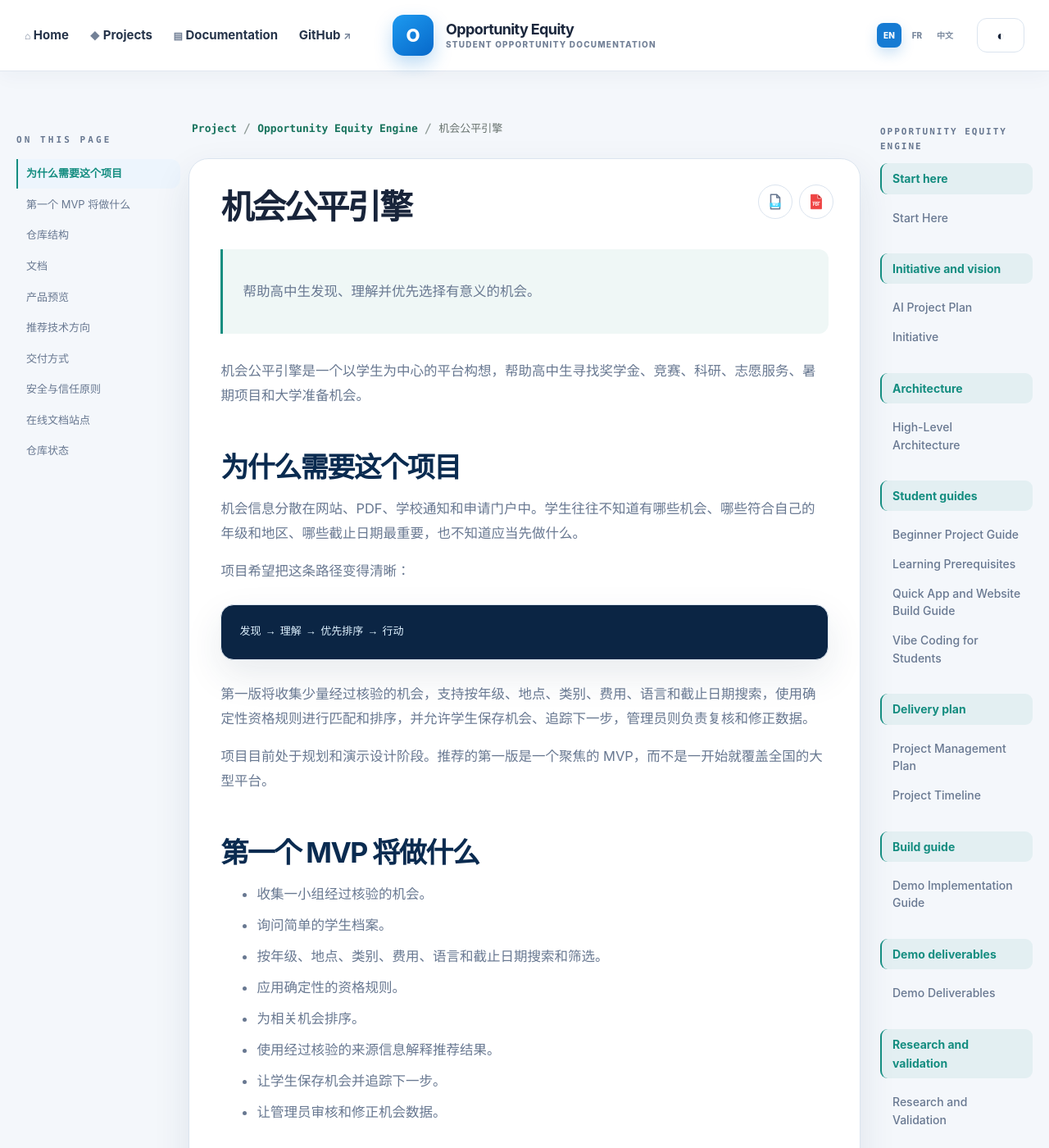
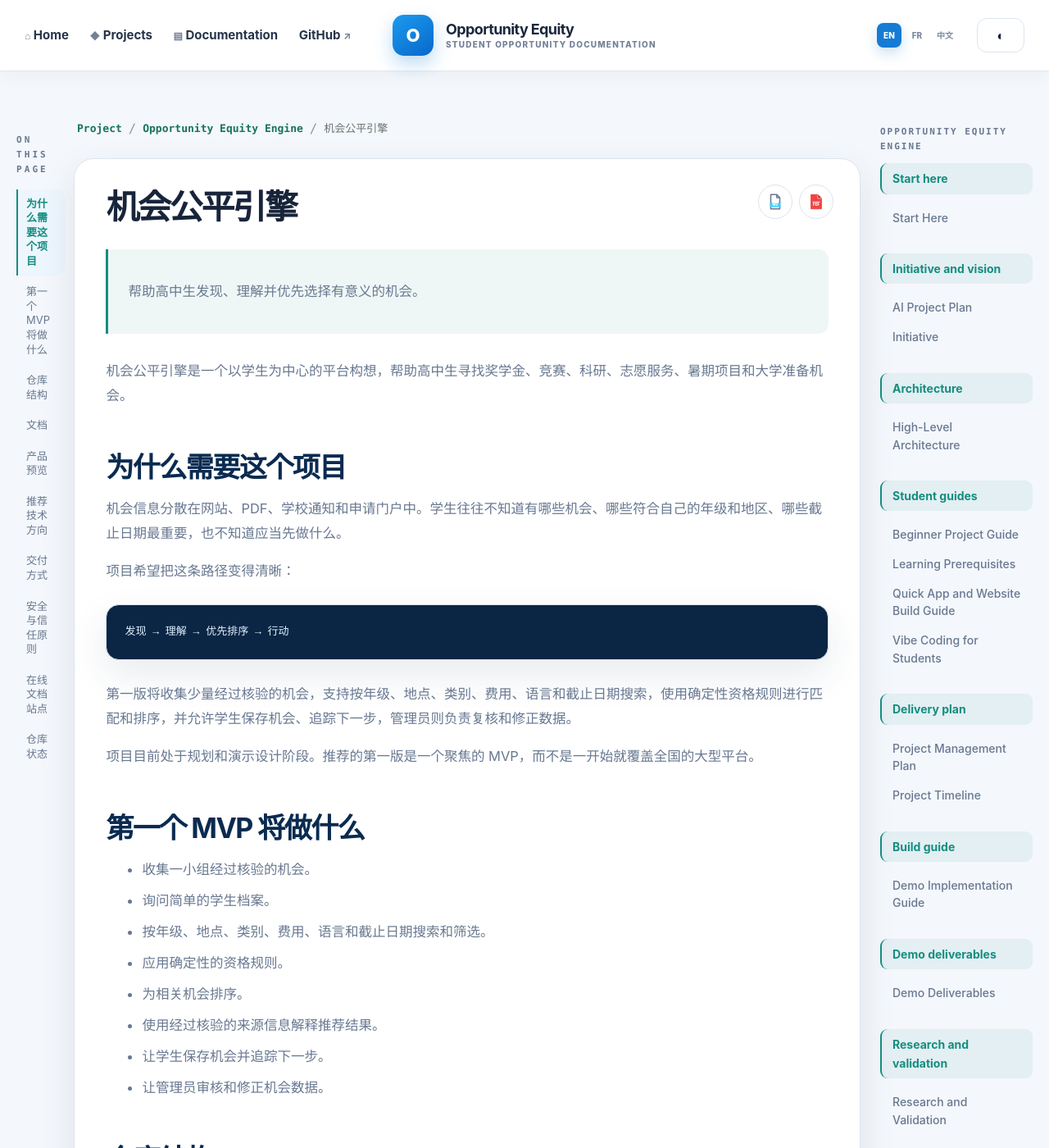
Before and after one commit to andyxuan2010/OpportunityEquityEngine, a Jekyll site: the page built from README.CN.md, in a window 1280 px wide and 1400 px high. Shown: the whole window at 82% size. Built offline with Jekyll 4.4.1, drawn with Linux system fonts in a browser that asks for light colours; our own code applies the rules of GitHub Pages for plain Markdown files.

Commit message:
Reduce documentation table of contents rail

```diff
--- a/assets/css/style.scss
+++ b/assets/css/style.scss
@@ -276,9 +276,9 @@ button { font: inherit; }
 .document-kicker { width: min(100%, 1050px); margin: 0 0 18px; color: var(--blue); font-size: 12px; font-weight: 850; letter-spacing: .17em; text-transform: uppercase; }
 .kicker-dot { display: inline-block; width: 8px; height: 8px; margin-right: 8px; border-radius: 50%; background: var(--teal); box-shadow: 0 0 0 5px rgba(20, 141, 128, .12); }
 .document-shell { width: min(1760px, calc(100% - 40px)); max-width: none; }
-.document-reader { width: 100%; display: grid; grid-template-columns: 200px minmax(0, 1fr) 200px; gap: 10px; align-items: start; }
+.document-reader { width: 100%; display: grid; grid-template-columns: 60px minmax(0, 1fr) 200px; gap: 10px; align-items: start; }
 .document-column { min-width: 0; }
-.document-toc { grid-column: 1; grid-row: 1; position: sticky; top: 104px; max-height: calc(100vh - 128px); overflow-y: auto; padding: 16px 0; scrollbar-width: none; -ms-overflow-style: none; }
+.document-toc { width: 60px; grid-column: 1; grid-row: 1; position: sticky; top: 104px; max-height: calc(100vh - 128px); overflow-y: auto; padding: 16px 0; scrollbar-width: none; -ms-overflow-style: none; }
 .document-toc::-webkit-scrollbar, .document-toc-nav::-webkit-scrollbar { display: none; width: 0; height: 0; }
 .document-toc-label { margin: 0 0 14px; color: var(--muted); font-family: ui-monospace, SFMono-Regular, Menlo, Monaco, Consolas, "Liberation Mono", monospace; font-size: 11px; font-weight: 850; letter-spacing: .28em; }
 .document-toc-nav { display: flex; flex-direction: column; gap: 2px; scrollbar-width: none; -ms-overflow-style: none; }
@@ -400,7 +400,7 @@ button { font: inherit; }
 }
 @media (max-width: 1000px) {
   .document-reader { display: block; width: min(100%, 1050px); }
-  .document-toc { position: static; max-height: 190px; margin: 0 0 18px; padding: 12px 0 14px; border-bottom: 1px solid var(--line); }
+  .document-toc { width: auto; position: static; max-height: 190px; margin: 0 0 18px; padding: 12px 0 14px; border-bottom: 1px solid var(--line); }
   .document-toc-nav { display: grid; grid-template-columns: repeat(2, minmax(0, 1fr)); gap: 3px 8px; max-height: 145px; overflow-y: auto; }
   .document-library-nav { position: static; max-height: 230px; margin-top: 24px; padding: 16px 0 18px; border-top: 1px solid var(--line); }
 }
```
